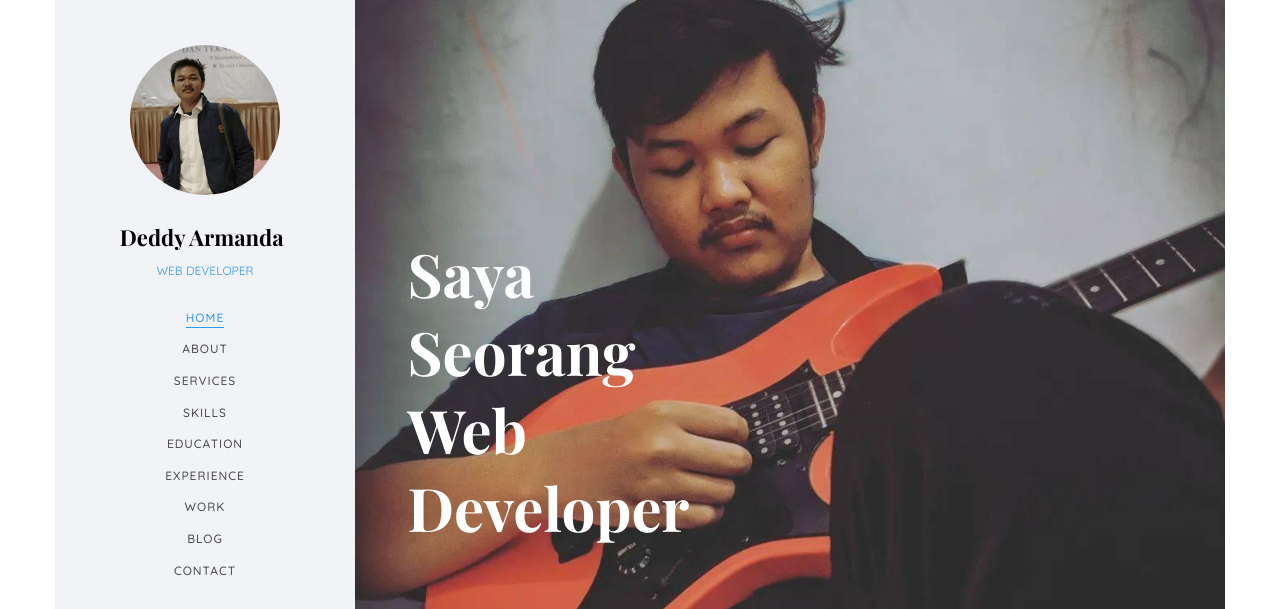
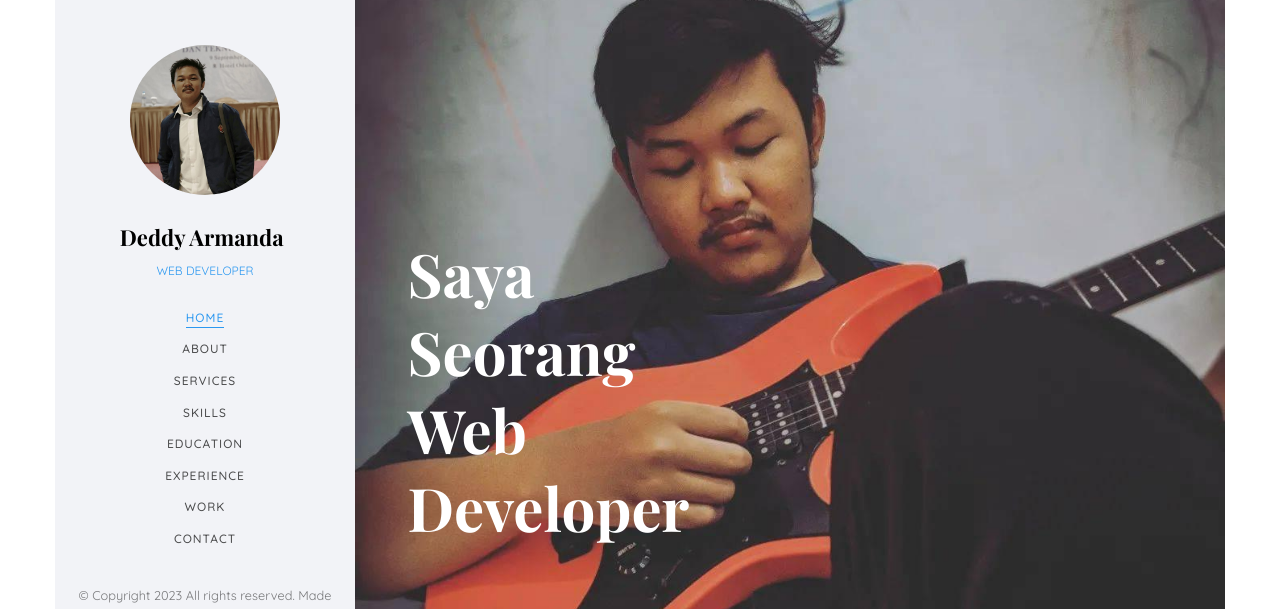
Before and after one commit to DDarm57/DDarm57.github.io, a plain HTML site: page index.html in a window 1280 px wide. Shown: the top 609 px of the page. Drawn offline with nearby package versions, Linux system fonts and the light colour scheme; files whose address does not match are found by name; a web font is replaced by a local one.

Commit message:
Update index.html
comit kedua

```diff
--- a/index.html
+++ b/index.html
@@ -71,7 +71,6 @@
 						<li><a href="#" data-nav-section="education">Education</a></li>
 						<li><a href="#" data-nav-section="experience">Experience</a></li>
 						<li><a href="#" data-nav-section="work">Work</a></li>
-						<li><a href="#" data-nav-section="blog">Blog</a></li>
 						<li><a href="#" data-nav-section="contact">Contact</a></li>
 					</ul>
 				</div>
```
